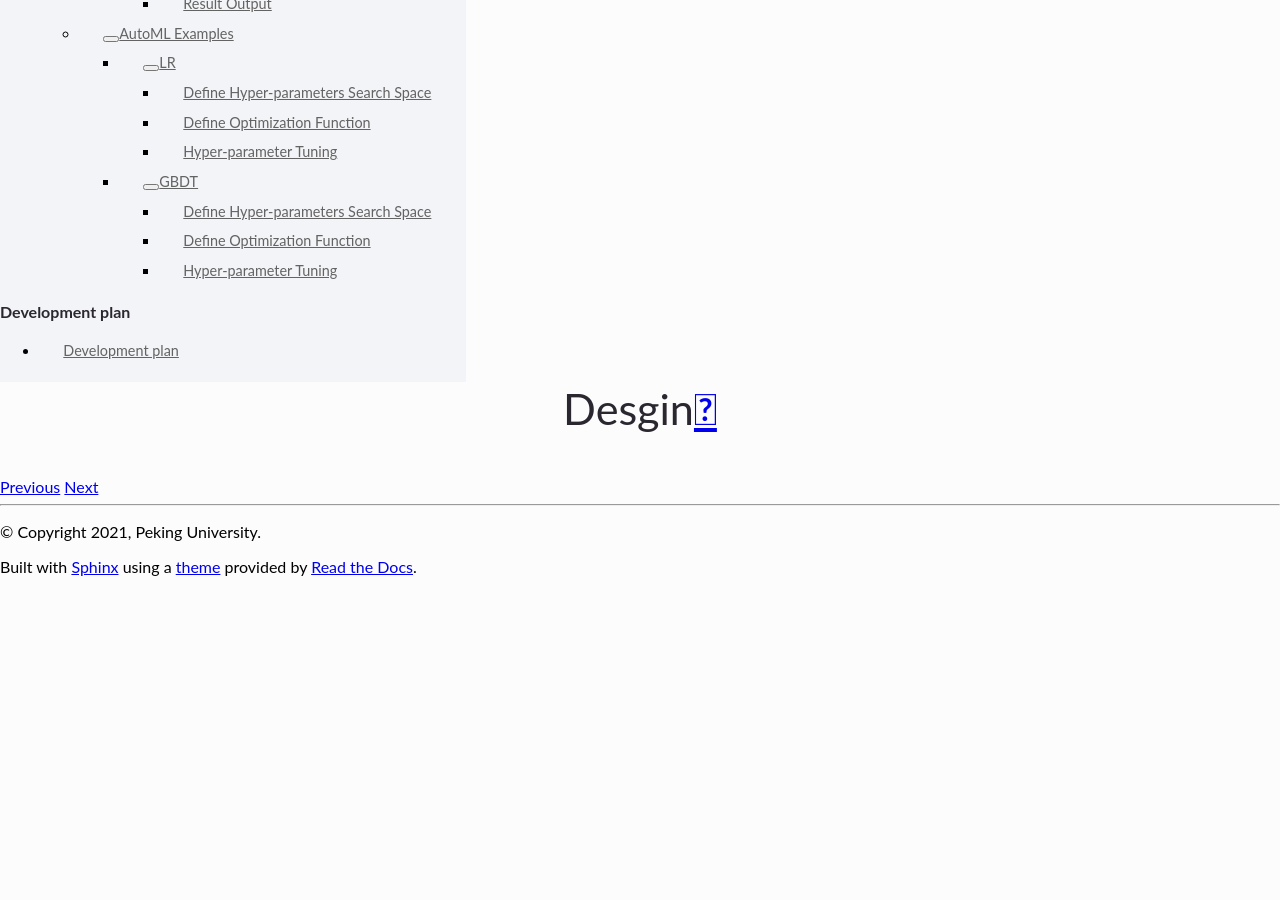
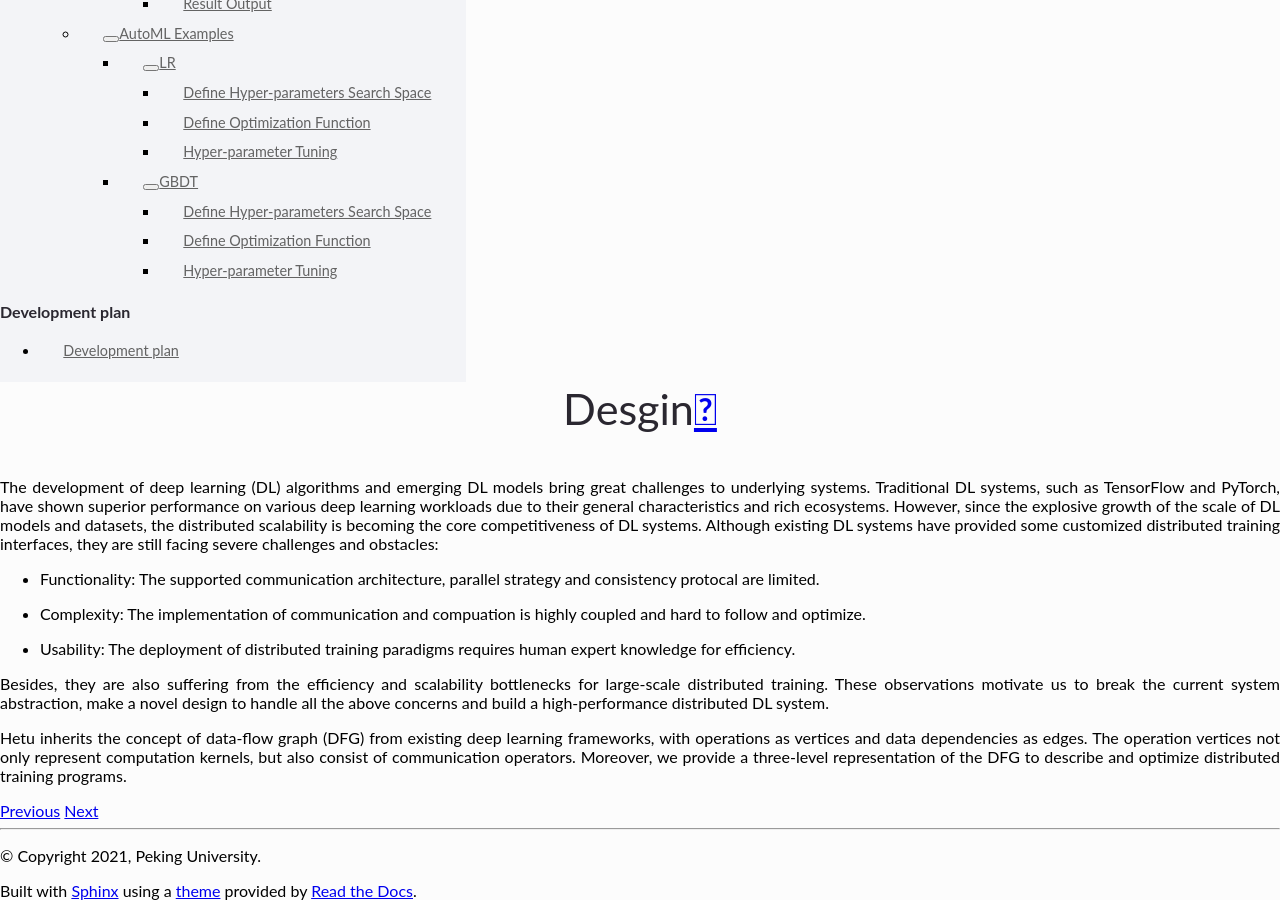
Before and after one commit to njw1123/Hetu_doc, a Sphinx documentation site: the page built from source/Overview/design.md, in a window 1280 px wide and 900 px high, scrolled down 1408 px. Built offline with Sphinx 7.4.7 and the Read the Docs theme 2.0.0, drawn with Linux system fonts in a browser that asks for light colours; before the commit the page ends 1984 px from its top, so only the background shows below that.

Commit message:
add desgin

```diff
--- a/source/Overview/design.md
+++ b/source/Overview/design.md
@@ -1,2 +1,17 @@
 Desgin
 =======
+
+The development of deep learning (DL) algorithms and emerging DL models bring great challenges to underlying systems. Traditional DL systems, such as TensorFlow and PyTorch, have shown superior performance on various deep learning workloads due to their general characteristics and rich ecosystems. However, since the explosive growth of the scale of DL models and datasets, the distributed scalability is becoming the core competitiveness of DL systems. Although existing DL systems have provided some customized distributed training interfaces, they are still facing severe challenges and obstacles:
+
++ Functionality:
+The supported communication architecture, parallel strategy and consistency protocal are limited.
+
++ Complexity:
+The implementation of communication and compuation is highly coupled and hard to follow and optimize.
+
++ Usability:
+The deployment of distributed training paradigms requires human expert knowledge for efficiency.
+
+Besides, they are also suffering from the efficiency and scalability bottlenecks for large-scale distributed training. These observations motivate us to break the current system abstraction, make a novel design to handle all the above concerns and build a high-performance distributed DL system.
+
+Hetu inherits the concept of data-flow graph (DFG) from existing deep learning frameworks, with operations as vertices and data dependencies as edges. The operation vertices not only represent computation kernels, but also consist of communication operators. Moreover, we provide a three-level representation of the DFG to describe and optimize distributed training programs.
```
Also changed, not shown: source/Features/content3.md (+10 -0 lines), source/Features/content4.md (+3 -2 lines).
